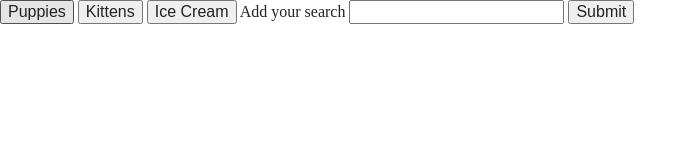
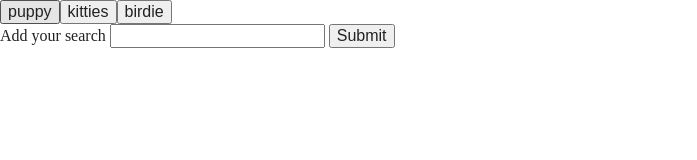
Before and after one commit to kallistahalim/GIPHYAjaxAgain, a plain HTML site: page index.html in a window 1280 px wide. Shown: the whole page, without its empty margins (0-697 px from the left). Drawn offline with nearby package versions, Linux system fonts and the light colour scheme.

Commit message:
improvement

```diff
--- a/asset/app.js
+++ b/asset/app.js
@@ -3,13 +3,18 @@ var searchArray = ["puppy", "kitties", "birdie"];
 function generateButtons() {
     for (var i = 0; i < searchArray.length; i++) {
         var button = $("<button>");
+        button.text(searchArray[i]);
+        button.data("name", searchArray[i]);
+        button.addClass("search-button");
+        $("#button-here").append(button);
 
     }
 }
 
+generateButtons();
 
 
-$("button").on("click", function () {
+$(".search-button").on("click", function () {
     var name = $(this).data("name");
     var queryUrl = "http://api.giphy.com/v1/gifs/search?q=" + name + "&api_key=ckvCPO4jnCg338m2CttOtkDLb1bmZjK0&limit=10";
 
--- a/index.html
+++ b/index.html
@@ -10,9 +10,7 @@
 </head>
 <body>
 
-    <button data-name="puppies">Puppies</button>
-    <button data-name="kittens">Kittens</button>
-    <button data-name="ice cream">Ice Cream</button>
+    <div id="button-here"> </div>
 
     <label>Add your search</label>
     <input id="add-input" type="text">
```
